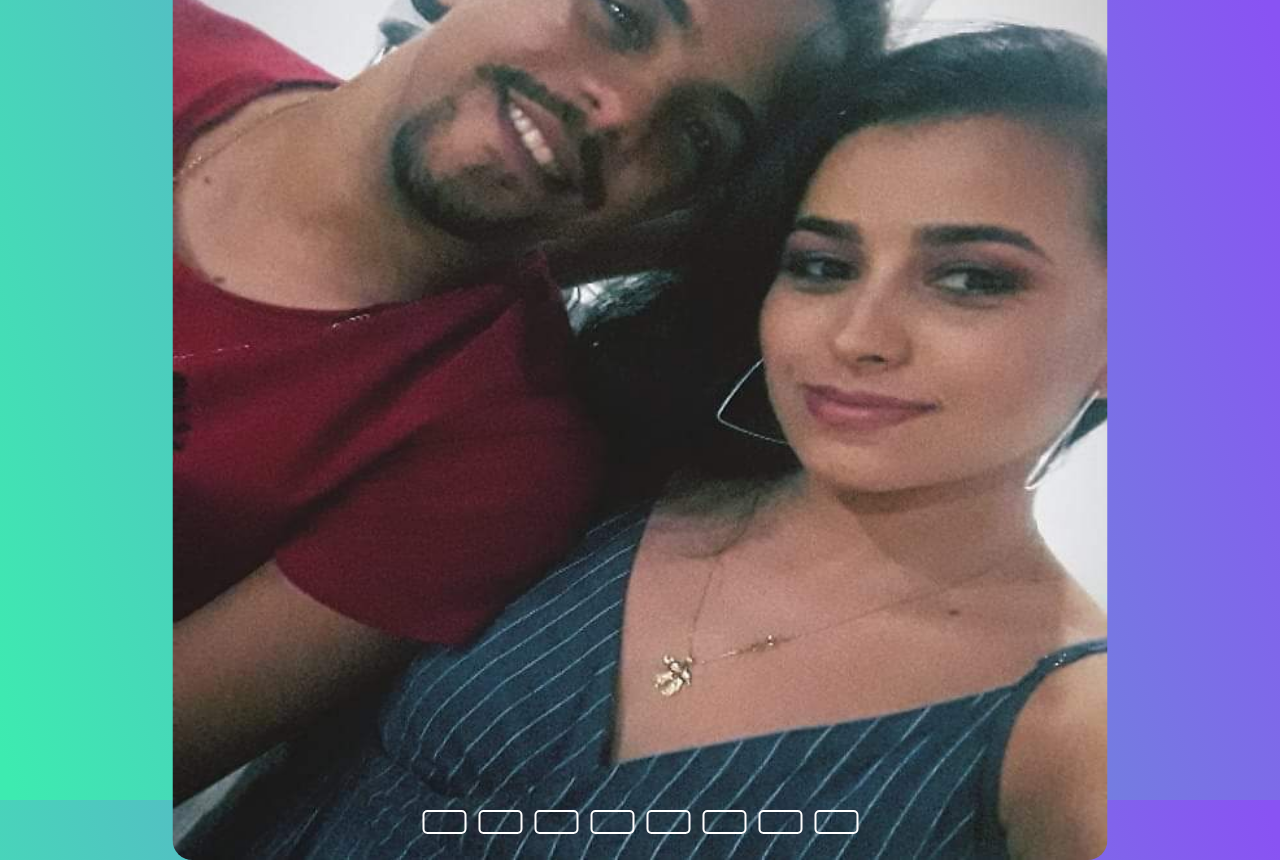
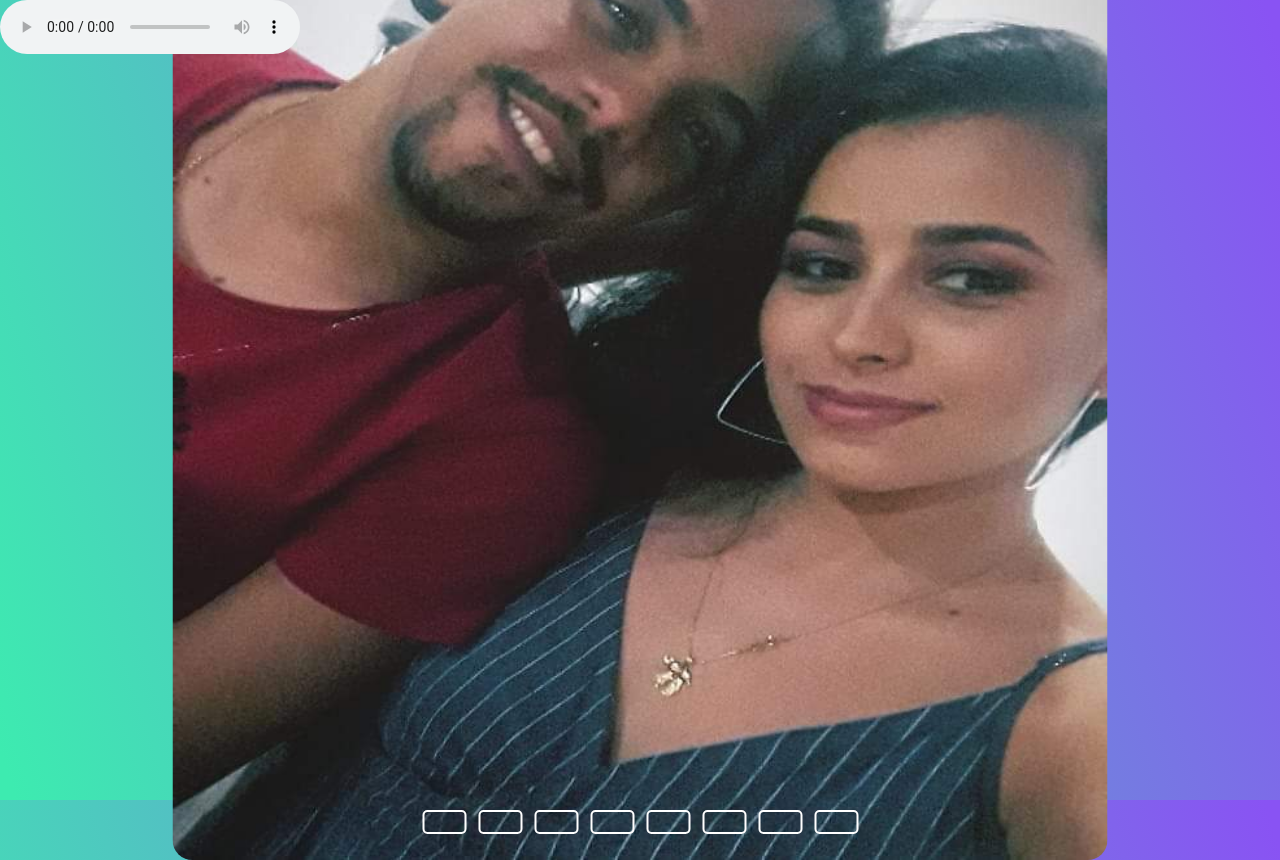
Before and after one commit to VictorLSantos19/projeto-aniversario, a plain HTML site: page pagina2.html in a window 1280 px wide. Drawn offline with Linux system fonts and the light colour scheme.

Commit message:
FINALIZADO

```diff
--- a/pagina2.html
+++ b/pagina2.html
@@ -4,7 +4,7 @@
     <meta charset="UTF-8">
     <meta name="viewport" content="width=device-width, initial-scale=1.0">
     <link rel="shortcut icon" href="favicon.ico" type="image/x-icon">
-    <title>SlideShow</title>
+    <title>TE AMO</title>
     <link rel="stylesheet" href="estilo/style2.css">
 </head>
 <body>
@@ -63,5 +63,6 @@
             <label class="bar" for="slide8"></label>
         </div>
     </div>
+    <audio src="midia/planos.mp3" controls autoplay></audio>
 </body>
 </html>
```
Also changed, not shown: 1 other file.
